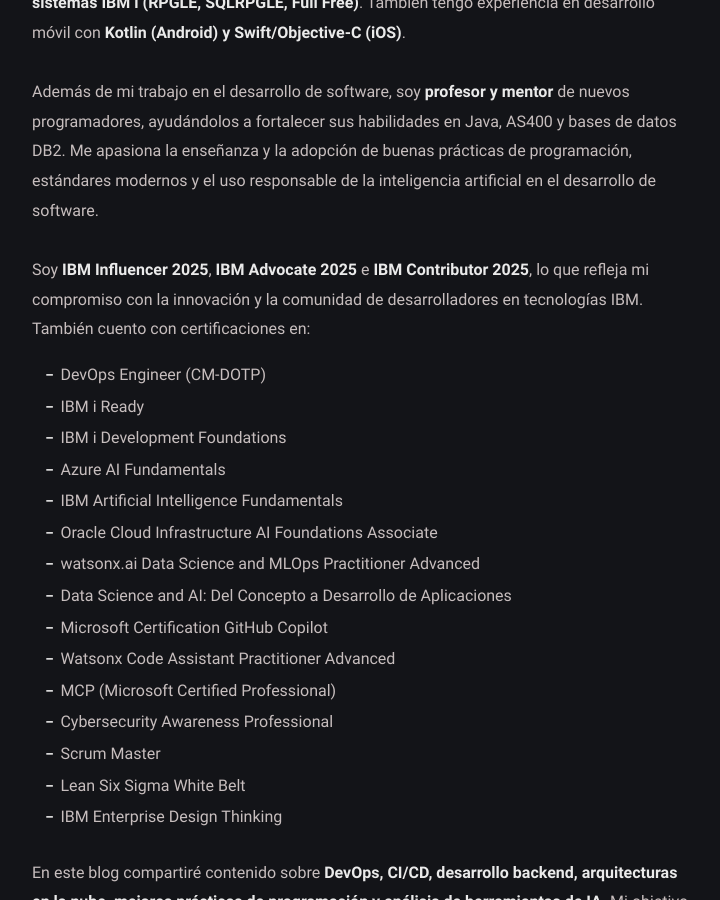
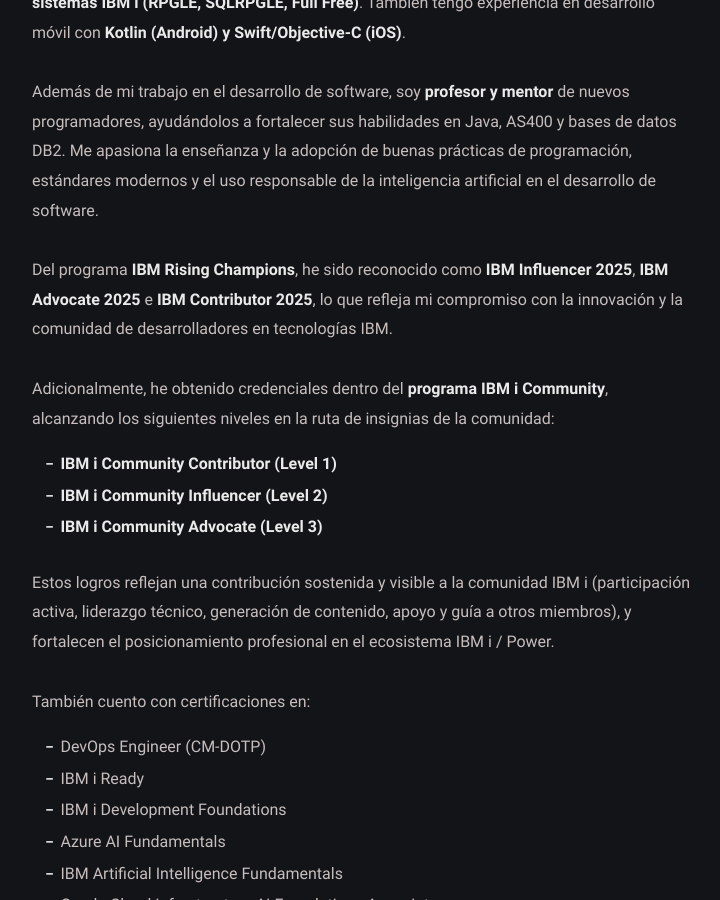
Before and after one commit to jdetrizep/jdetrizep.github.io, a Jekyll site: the page built from about.md, in a window 1280 px wide and 900 px high, scrolled down 360 px. Shown: the whole window, without its empty margins (278-998 px from the left). Built offline with Jekyll 4.4.1, drawn with Linux system fonts in a browser that asks for light colours.

Commit message:
Se añade una sección específica sobre las credenciales del programa IBM i Community con los tres niveles que mencionaste:
IBM i Community Contributor (Level 1)
IBM i Community Influencer (Level 2)
IBM i Community Advocate (Level 3)

```diff
--- a/about.md
+++ b/about.md
@@ -9,24 +9,31 @@
 
 Además de mi trabajo en el desarrollo de software, soy **profesor y mentor** de nuevos programadores, ayudándolos a fortalecer sus habilidades en Java, AS400 y bases de datos DB2. Me apasiona la enseñanza y la adopción de buenas prácticas de programación, estándares modernos y el uso responsable de la inteligencia artificial en el desarrollo de software.
 
-Soy **IBM Influencer 2025**, **IBM Advocate 2025** e **IBM Contributor 2025**, lo que refleja mi compromiso con la innovación y la comunidad de desarrolladores en tecnologías IBM. También cuento con certificaciones en:
-<ul>
-    <li>DevOps Engineer (CM-DOTP)</li>
-    <li>IBM i Ready</li>
-    <li>IBM i Development Foundations</li>
-    <li>Azure AI Fundamentals</li>
-    <li>IBM Artificial Intelligence Fundamentals</li>
-    <li>Oracle Cloud Infrastructure AI Foundations Associate</li>
-    <li>watsonx.ai Data Science and MLOps Practitioner Advanced</li>
-    <li>Data Science and AI: Del Concepto a Desarrollo de Aplicaciones</li>
-    <li>Microsoft Certification GitHub Copilot</li>
-    <li>Watsonx Code Assistant Practitioner Advanced</li>
-    <li>MCP (Microsoft Certified Professional)</li>
-    <li>Cybersecurity Awareness Professional</li>
-    <li>Scrum Master</li>
-    <li>Lean Six Sigma White Belt</li>
-    <li>IBM Enterprise Design Thinking</li>
-</ul>
+Del programa **IBM Rising Champions**, he sido reconocido como **IBM Influencer 2025**, **IBM Advocate 2025** e **IBM Contributor 2025**, lo que refleja mi compromiso con la innovación y la comunidad de desarrolladores en tecnologías IBM.
+
+Adicionalmente, he obtenido credenciales dentro del **programa IBM i Community**, alcanzando los siguientes niveles en la ruta de insignias de la comunidad:
+- **IBM i Community Contributor (Level 1)**
+- **IBM i Community Influencer (Level 2)**
+- **IBM i Community Advocate (Level 3)**
+
+Estos logros reflejan una contribución sostenida y visible a la comunidad IBM i (participación activa, liderazgo técnico, generación de contenido, apoyo y guía a otros miembros), y fortalecen el posicionamiento profesional en el ecosistema IBM i / Power.
+
+También cuento con certificaciones en:
+- DevOps Engineer (CM-DOTP)
+- IBM i Ready
+- IBM i Development Foundations
+- Azure AI Fundamentals
+- IBM Artificial Intelligence Fundamentals
+- Oracle Cloud Infrastructure AI Foundations Associate
+- watsonx.ai Data Science and MLOps Practitioner Advanced
+- Data Science and AI: Del Concepto a Desarrollo de Aplicaciones
+- Microsoft Certification GitHub Copilot
+- Watsonx Code Assistant Practitioner Advanced
+- MCP (Microsoft Certified Professional)
+- Cybersecurity Awareness Professional
+- Scrum Master
+- Lean Six Sigma White Belt
+- IBM Enterprise Design Thinking
 
 En este blog compartiré contenido sobre **DevOps, CI/CD, desarrollo backend, arquitecturas en la nube, mejores prácticas de programación y análisis de herramientas de IA**. Mi objetivo es aportar conocimiento y ayudar a la comunidad de desarrolladores a mejorar sus habilidades y optimizar sus procesos de desarrollo.
 
```
